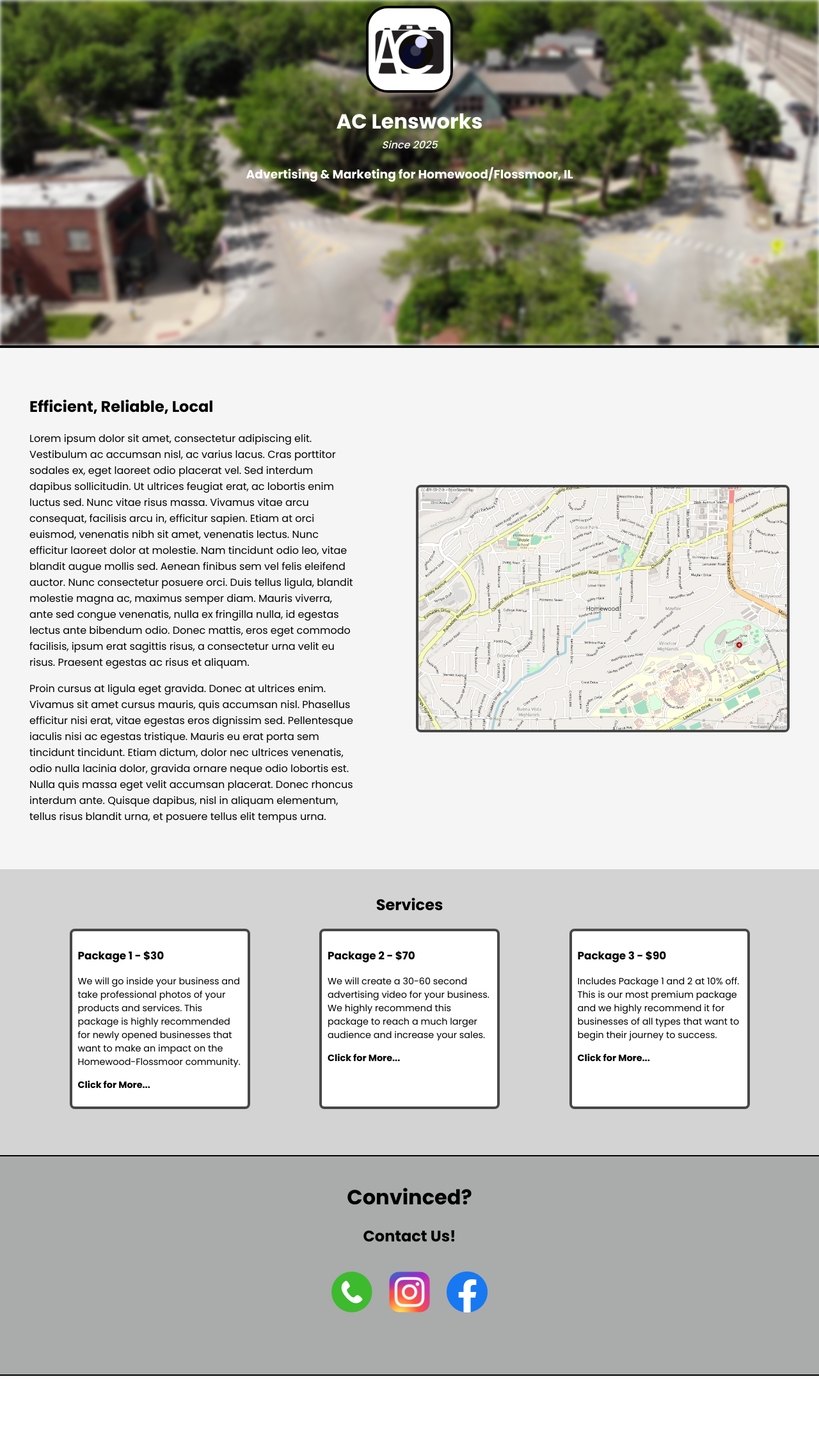
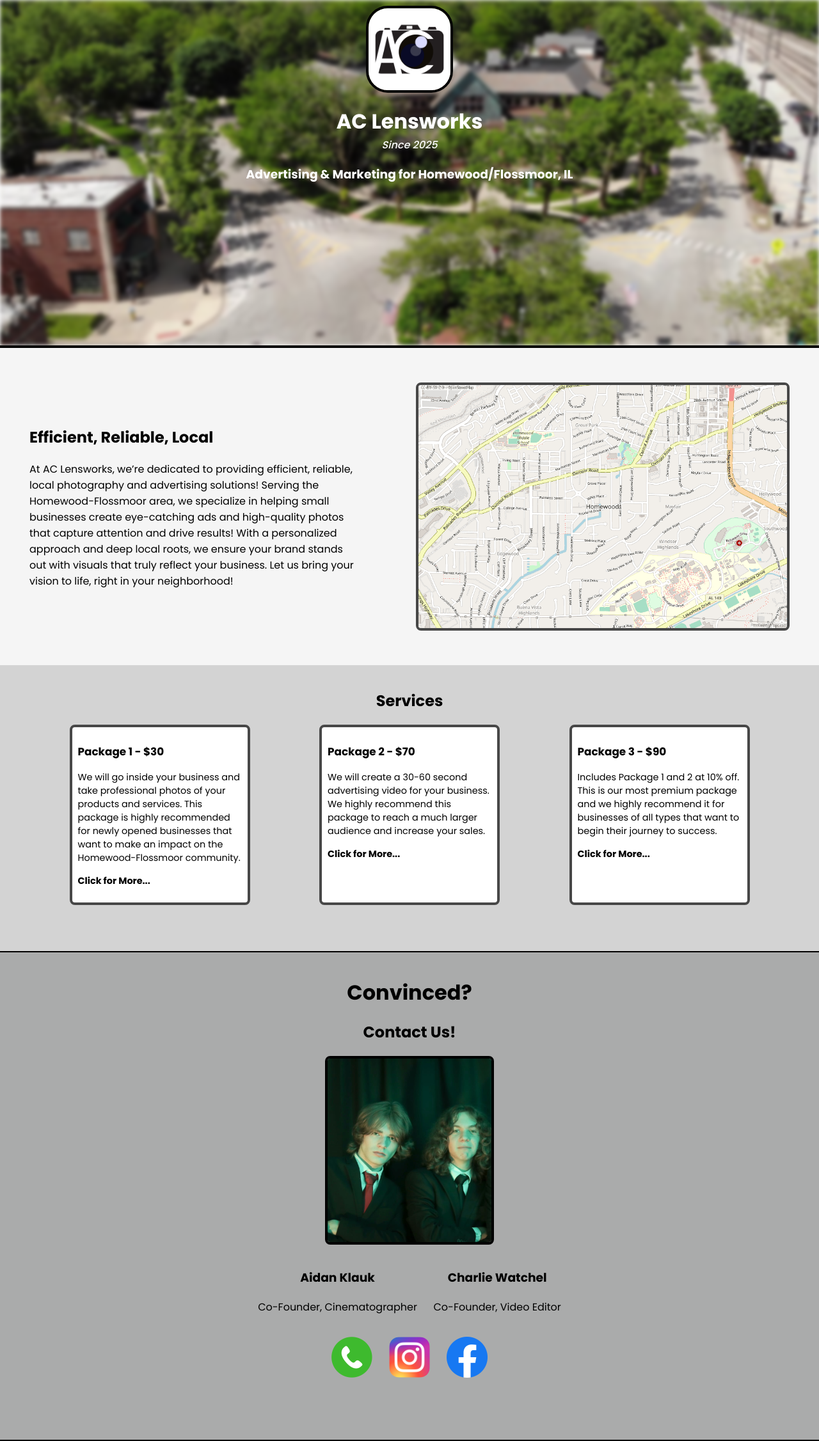
Before and after one commit to gmitch215/aclensworks, a Jekyll site: the page built from index.md, in a window 1280 px wide. Shown: the whole page at 64% size. Built offline with Jekyll 4.4.1, drawn with Linux system fonts in a browser that asks for light colours; before the commit the page ends 2151 px from its top, so only the background shows below that.

Commit message:
Add About Page, Long Description

```diff
--- /dev/null
+++ b/_data/about.yml
@@ -0,0 +1,4 @@
+- name: Aidan Klauk
+  title: Co-Founder, Cinematographer
+- name: Charlie Watchel
+  title: Co-Founder, Video Editor
--- a/_layouts/index.html
+++ b/_layouts/index.html
@@ -49,10 +49,21 @@ layout: default
 <div class="box bg-primary" id="contact-us">
     <h1>Convinced?</h1>
     <h2>Contact Us!</h2>
+    <img src="/assets/about.jpg" alt="About"/>
     <div>
-        <a href="tel:{{ site.phone_number | replace: '-', '' }}"><img src="/assets/phone.png" alt="Phone"></a>
-        {% for contact in site.data.contact %}
-        <a href="{{ contact.url }}" title="{{ contact.name }}"><img src="{{ contact.img }}" alt="{{ contact.name }}"></a>
-        {% endfor %}
+        <div>
+            {% for person in site.data.about %}
+            <div>
+                <h3>{{ person.name }}</h3>
+                <p>{{ person.title }}</p>
+            </div>
+            {% endfor %}
+        </div>
+        <div>
+            <a href="tel:{{ site.phone_number | replace: '-', '' }}"><img src="/assets/phone.png" alt="Phone"></a>
+            {% for contact in site.data.contact %}
+            <a href="{{ contact.url }}" title="{{ contact.name }}"><img src="{{ contact.img }}" alt="{{ contact.name }}"></a>
+            {% endfor %}
+        </div>
     </div>
 </div>
--- a/css/main.css
+++ b/css/main.css
@@ -212,10 +212,32 @@ dialog iframe {
     padding-top: 2vh;
     padding-bottom: 10vh;
     border-top: 2px solid black;
-    border-bottom: 2px solid black;;
+    border-bottom: 2px solid black;
+
+    text-align: center;
+}
+
+#contact-us > img {
+    width: 20%;
+    height: auto;
+    border: 4px solid black;
+    border-radius: 8px;
+
+    transition: border 0.25s ease-in-out;
+}
+
+#contact-us > img:hover {
+    border: 4px solid var(--accent-color);
+    transition: border 0.25s ease-in-out;
 }
 
 #contact-us > div {
+    display: flex;
+    flex-direction: column;
+    justify-content: space-around;
+}
+
+#contact-us > div > div {
     padding-top: 2vh;
     width: 100%;
 
@@ -225,12 +247,12 @@ dialog iframe {
     column-gap: 2vw;
 }
 
-#contact-us > div > a {
+#contact-us > div > div > a {
     width: 2%;
     min-width: 64px;
 }
 
-#contact-us > div > a > img {
+#contact-us > div > div > a > img {
     border-radius: 25%;
     aspect-ratio: 1;
 
@@ -240,7 +262,34 @@ dialog iframe {
     transition: transform 0.25s ease-in-out;
 }
 
-#contact-us > div > a > img:hover {
+#contact-us > div > div > a > img:hover {
     transform: scale(1.1);
     transition: transform 0.25s ease-in-out;
 }
+
+#contact-us > div > div#contacts > img {
+    border: 4px solid var(--accent-color);
+    border-radius: 8px;
+
+    min-width: 256px;
+    width: 45%;
+    height: auto;
+
+    transition: transform 0.25s ease-in-out;
+}
+
+#contact-us > div > div#contacts > img:hover {
+    transform: translateX(-4vw) scale(1.1);
+    transition: transform 0.25s ease-in-out;
+}
+
+#contact-us > div > div#about-us {
+    display: flex;
+    flex-direction: column;
+}
+
+#contact-us > div > div#about-us > div {
+    display: flex;
+    flex-direction: row;
+    justify-content: space
+}
--- a/index.md
+++ b/index.md
@@ -2,20 +2,4 @@
 layout: index
 ---
 
-Lorem ipsum dolor sit amet, consectetur adipiscing elit. Vestibulum ac accumsan nisl, ac varius lacus.
-Cras porttitor sodales ex, eget laoreet odio placerat vel. Sed interdum dapibus sollicitudin.
-Ut ultrices feugiat erat, ac lobortis enim luctus sed. Nunc vitae risus massa. Vivamus vitae arcu consequat, facilisis arcu in, efficitur sapien.
-Etiam at orci euismod, venenatis nibh sit amet, venenatis lectus. Nunc efficitur laoreet dolor at molestie.
-Nam tincidunt odio leo, vitae blandit augue mollis sed. Aenean finibus sem vel felis eleifend auctor.
-Nunc consectetur posuere orci. Duis tellus ligula, blandit molestie magna ac, maximus semper diam.
-Mauris viverra, ante sed congue venenatis, nulla ex fringilla nulla, id egestas lectus ante bibendum odio.
-Donec mattis, eros eget commodo facilisis, ipsum erat sagittis risus, a consectetur urna velit eu risus.
-Praesent egestas ac risus et aliquam.
-
-Proin cursus at ligula eget gravida. Donec at ultrices enim.
-Vivamus sit amet cursus mauris, quis accumsan nisl.
-Phasellus efficitur nisi erat, vitae egestas eros dignissim sed.
-Pellentesque iaculis nisi ac egestas tristique. Mauris eu erat porta sem tincidunt tincidunt.
-Etiam dictum, dolor nec ultrices venenatis, odio nulla lacinia dolor, gravida ornare neque odio lobortis est.
-Nulla quis massa eget velit accumsan placerat. Donec rhoncus interdum ante.
-Quisque dapibus, nisl in aliquam elementum, tellus risus blandit urna, et posuere tellus elit tempus urna.
+At AC Lensworks, we’re dedicated to providing efficient, reliable, local photography and advertising solutions! Serving the Homewood-Flossmoor area, we specialize in helping small businesses create eye-catching ads and high-quality photos that capture attention and drive results! With a personalized approach and deep local roots, we ensure your brand stands out with visuals that truly reflect your business. Let us bring your vision to life, right in your neighborhood!
```
Also changed, not shown: assets/about.jpg (added).
